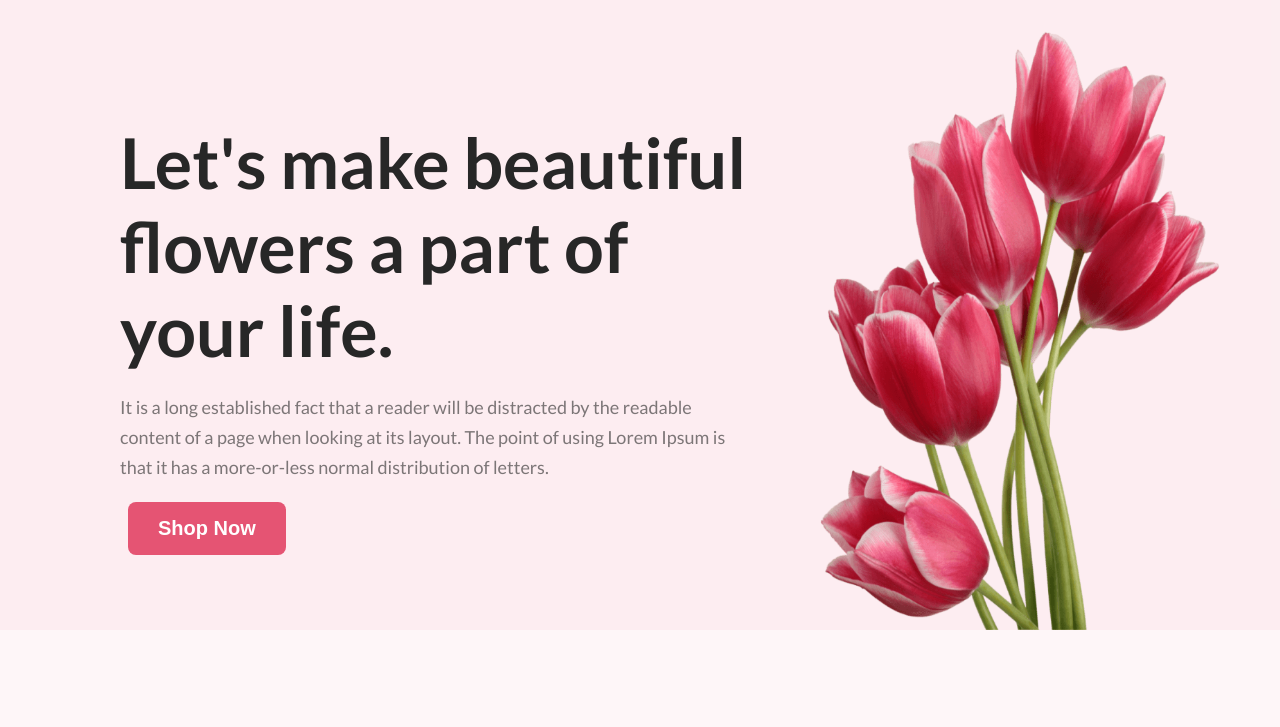
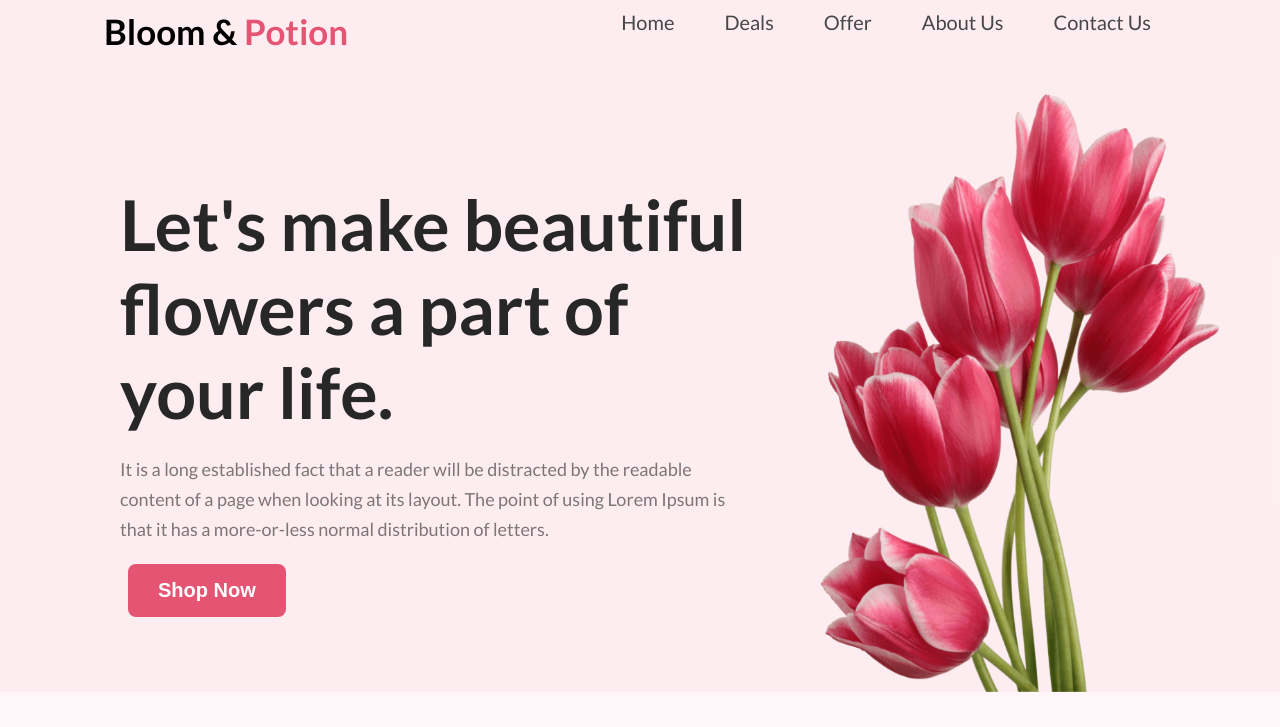
Before and after one commit to jhnalam/flower-shop, a plain HTML site: page index.html in a window 1280 px wide. Shown: the top 727 px of the page. Drawn offline with Linux system fonts and the light colour scheme.

Commit message:
menu added

```diff
--- a/index.html
+++ b/index.html
@@ -13,6 +13,18 @@
 
 <body>
     <header>
+        <nav class="menu">
+            <h2>Bloom & <span>Potion</span></h2>
+            <ul>
+                <li><a href="#">Home</a></li>
+                <li><a href="#">Deals</a></li>
+                <li><a href="#">Offer</a></li>
+                <li><a href="#">About Us</a></li>
+                <li><a href="#">Contact Us</a></li>
+            </ul>
+        </nav>
+    </header>
+    <main>
         <section class="banner">
             <div class="banner-part">
                 <h2>Let's make beautiful flowers a part of your life.</h2>
@@ -26,8 +38,6 @@
             </div>
 
         </section>
-    </header>
-    <main>
         <section class="offer">
             <div class="offer-part">
                 <h2>Hot Deal ! Sale Up To 25% <span>Off</span></h2>
--- a/styles/styles.css
+++ b/styles/styles.css
@@ -205,3 +205,44 @@ body {
 
 }
 /* adding Bonus part */
+nav{
+    display: flex;
+    background: #e554731a;
+    padding-top: 10px;
+}
+nav h2{
+    font-weight: 700;
+    font-size: 35px;
+}
+nav h2 span{
+    color: #E55473;
+}
+nav ul{
+    margin: 0 auto;
+    display: flex;
+}
+nav ul li{
+    list-style: none;
+}
+.menu{
+    text-align: center;
+    padding-top: 10px;
+    padding-bottom: 10px;
+}
+nav ul li a {
+    padding: 15px 25px;
+    color: #474747;
+    font-size: 20px;
+    font-weight: 400;
+    text-decoration: none;
+
+}
+
+nav ul li a:hover {
+    color: #fff;
+    font-weight: 400;
+    font-size: 20px;
+    background: #E55473;
+    transition: all linear .3s;
+    border-radius: 5px;
+}
```
